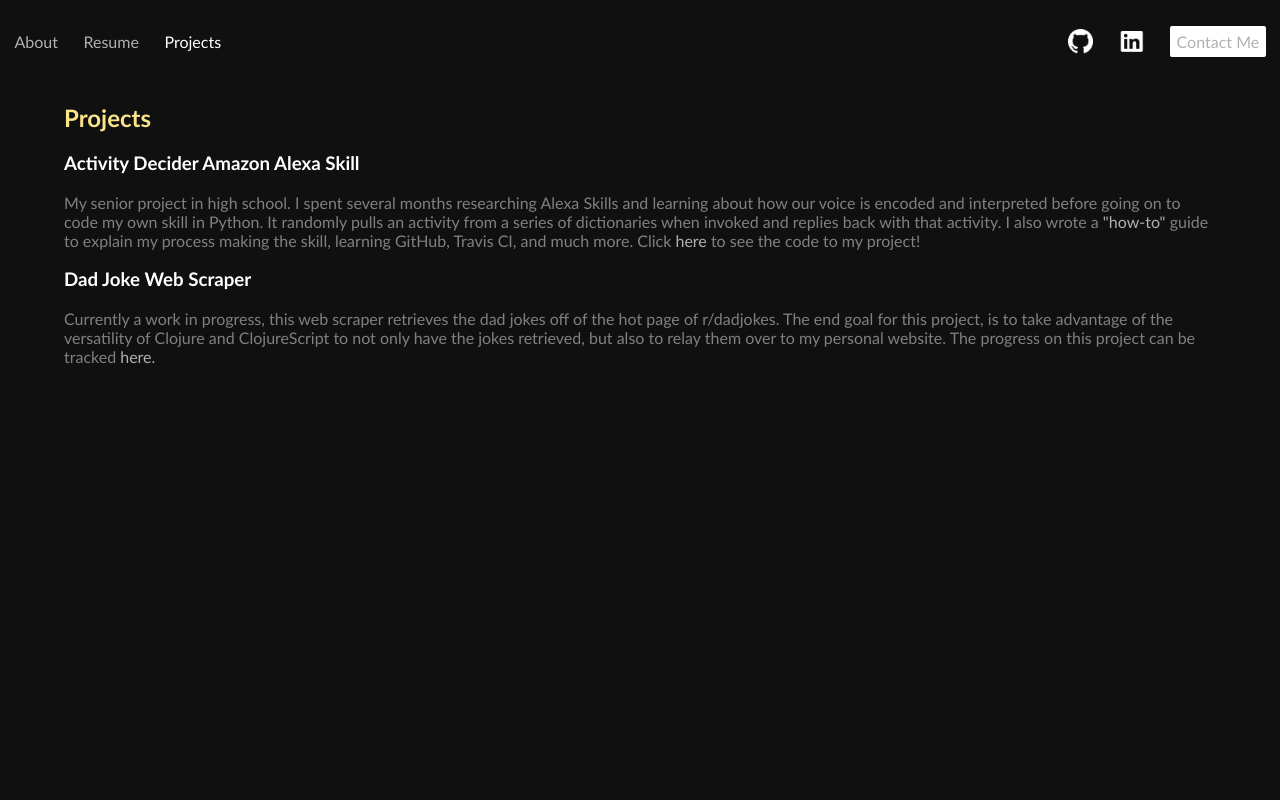
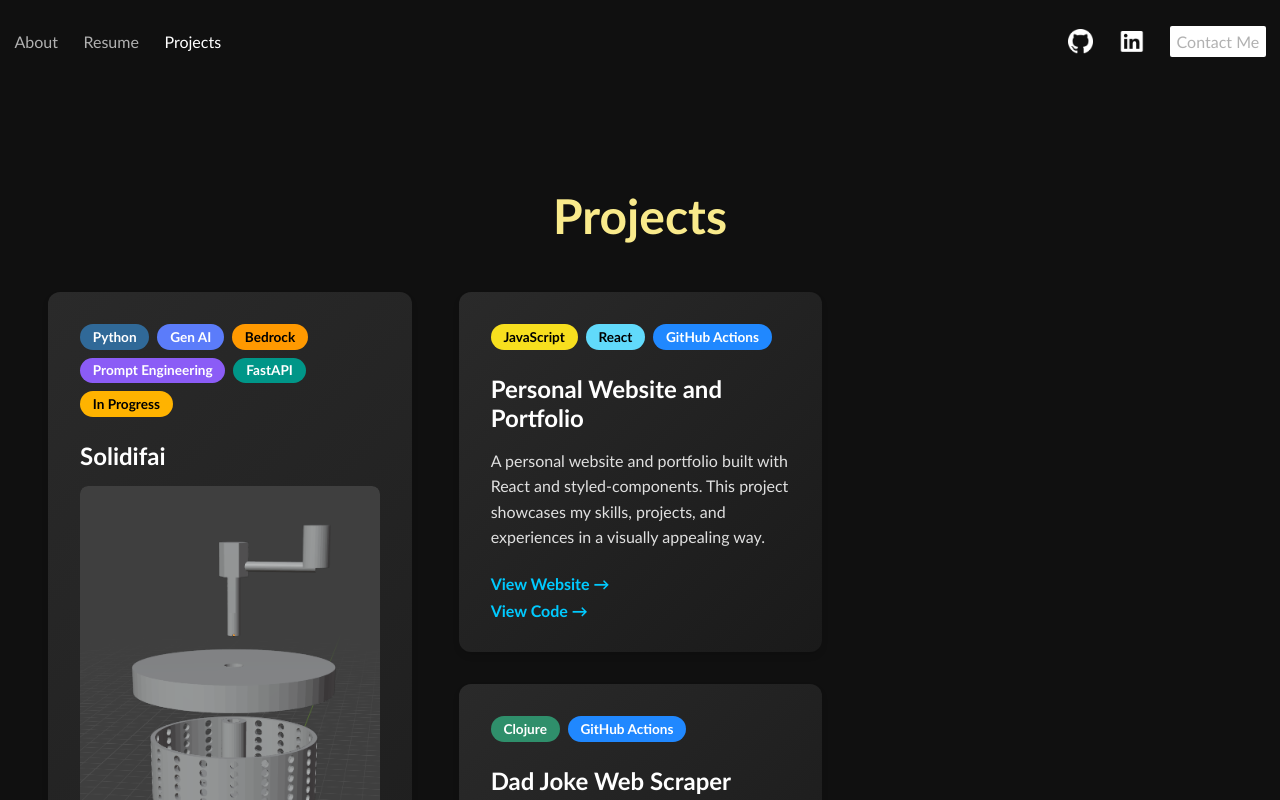
Before and after one commit to avasdowney/avadowney.com, a React (Create React App) app: page /projects in a window 1280 px wide. Shown: the top 800 px of the page. Built offline with nearby package versions, Linux system fonts and the light colour scheme.

Commit message:
make projects have card layout

```diff
--- a/src/components/content/Projects.js
+++ b/src/components/content/Projects.js
@@ -1,28 +1,255 @@
 import React from "react"
 
+import salad_spinner from '../../images/salad_spinner.png';
+
+const projectsContainerStyle = {
+    minHeight: '100vh',
+    padding: '4rem 2rem',
+    display: 'flex',
+    flexDirection: 'column',
+    alignItems: 'center',
+};
+
+const projectsGridStyle = {
+    columnWidth: '320px',
+    columnGap: '2rem',
+    maxWidth: '1200px',
+    width: '100%',
+    marginTop: '2rem',
+};
+
+const projectCardStyle = {
+    background: 'linear-gradient(135deg, #2a2a2a 0%, #1a1a1a 100%)',
+    borderRadius: '12px',
+    padding: '2rem',
+    boxShadow: '0 4px 6px rgba(0,0,0,0.1)',
+    transition: 'transform 0.3s ease, box-shadow 0.3s ease',
+    cursor: 'pointer',
+    opacity: 0,
+    animation: 'fadeInUp 0.6s ease forwards',
+    display: 'inline-block',
+    width: '96%',
+    boxSizing: 'border-box',
+    breakInside: 'avoid',
+    marginBottom: '2rem',
+    marginLeft: '0.5rem',
+    marginRight: '0.5rem',
+};
+
+const tagContainerStyle = {
+    display: 'flex',
+    flexWrap: 'wrap',
+    gap: '0.5rem',
+    marginBottom: '1rem',
+};
+
+const tagColors = {
+    // Proficient Skills
+    'Python': { bg: '#306998', color: '#fff' },
+    'Terraform': { bg: '#7B3FF2', color: '#fff' },
+    'Lambda': { bg: '#FF9900', color: '#000' },
+    'Bedrock': { bg: '#FF9900', color: '#000' },
+    'OpenAI': { bg: '#10A37F', color: '#fff' },
+    'Textract': { bg: '#FF9900', color: '#000' },
+    'Prompt Engineering': { bg: '#8B5CF6', color: '#fff' },
+    'RAG': { bg: '#6366F1', color: '#fff' },
+    'Gen AI': { bg: '#5B7CFA', color: '#fff' },
+    'Data Pipelines': { bg: '#14B8A6', color: '#fff' },
+    'GitHub Copilot': { bg: '#010409', color: '#fff' },
+    'MongoDB': { bg: '#13AA52', color: '#fff' },
+    'Pandas': { bg: '#150458', color: '#fff' },
+    'Numpy': { bg: '#013243', color: '#fff' },
+    'Langchain': { bg: '#1C3144', color: '#fff' },
+    'Langgraph': { bg: '#1C3144', color: '#fff' },
+    'Regex': { bg: '#EC4899', color: '#fff' },
+    // Working Knowledge Skills
+    'JavaScript': { bg: '#F7DF1E', color: '#000' },
+    'TypeScript': { bg: '#3178C6', color: '#fff' },
+    'C#': { bg: '#239120', color: '#fff' },
+    'SQL': { bg: '#CC2927', color: '#fff' },
+    'Java': { bg: '#007396', color: '#fff' },
+    'FastAPI': { bg: '#009688', color: '#fff' },
+    'Docker': { bg: '#2496ED', color: '#fff' },
+    'Kubernetes': { bg: '#326CE5', color: '#fff' },
+    'Dynatrace': { bg: '#0066B3', color: '#fff' },
+    'ELK': { bg: '#005571', color: '#fff' },
+    'React': { bg: '#61DAFB', color: '#000' },
+    'Knowledgebase': { bg: '#FF6B35', color: '#fff' },
+    'AgentCore': { bg: '#6A4C93', color: '#fff' },
+    'Clojure': { bg: '#2F8F6B', color: '#fff' },
+    'GitHub Actions': { bg: '#2088FF', color: '#fff' },
+    // Other tags
+    'In Progress': { bg: '#FFB300', color: '#000' },
+};
+
+const createTagStyle = (tag) => ({
+    backgroundColor: tagColors[tag]?.bg || '#666',
+    color: tagColors[tag]?.color || '#fff',
+    padding: '0.3rem 0.8rem',
+    borderRadius: '20px',
+    fontSize: '0.85rem',
+    fontWeight: '600',
+});
+
 const Projects = () => {
+    const [hoveredCard, setHoveredCard] = React.useState(null);
+
+    const projects = [
+        {
+            id: 1,
+            title: 'Solidifai',
+            description: 'A project inspired by my need to print a fully functional mini salad spinner (which surprisingly did not already exist) and my lack of 3D modeling expertise. This project uses generative AI to create ready-to-print 3D models from natural language prompts.',
+            tags: ['Python', 'Gen AI', 'Bedrock', 'Prompt Engineering', 'FastAPI', 'In Progress'],
+            images: [
+                { src: salad_spinner, alt: 'Salad Spinner 3D Model' },
+            ],
+            links: [
+                { text: 'View Code', url: 'https://github.com/avasdowney/solidifai' },
+                { text: 'View Salad Spinner Model', url: 'https://www.thingiverse.com/thing:7201859'}
+            ],
+        },
+        {
+            id: 2,
+            title: 'Predictive Policing Thesis',
+            description: 'As an increasing number of Artificial Intelligence (AI) systems are ingrained in our day-to-day lives, it is crucial that they are fair and trustworthy. Unfortunately, this is often not the case for predictive policing systems, where there is evidence of bias towards age as well as race and sex leading to many people being mistakenly labeled as likely to be involved in a crime. In a system that already is under criticism for its unjust treatment of minority groups, it is crucial to find ways to mitigate this negative trend. In this work, we explored and evaluated the infusion of domain knowledge in the predictive policing system to minimize the prevailing fairness issues. The experimental results demonstrate an increase in fairness across all of the metrics for all of the protected classes bringing more trust into the predictive policing system by reducing the unfair policing of people.',
+            tags: ['Python', 'Pandas', 'Numpy'],
+            links: [
+                { text: 'View Publication', url: 'https://journals.flvc.org/FLAIRS/article/view/133088' },
+                { text: 'View Code', url: 'https://github.com/avasdowney/predictive_policing_thesis' },
+            ],
+        },
+        {
+            id: 3,
+            title: 'Personal Website and Portfolio',
+            description: 'A personal website and portfolio built with React and styled-components. This project showcases my skills, projects, and experiences in a visually appealing way.',
+            tags: ['JavaScript', 'React', 'GitHub Actions'],
+            links: [
+                { text: 'View Website', url: 'https://avadowney.com' },
+                { text: 'View Code', url: 'https://github.com/avasdowney/avadowney.com' },
+            ],
+        },
+        {
+            id: 4,
+            title: 'Dad Joke Web Scraper',
+            description: 'A project designed to help me learn the basics of Clojure. This web scraper retrieves the dad jokes off of the hot page of r/dadjokes.',
+            tags: ['Clojure', 'GitHub Actions'],
+            links: [
+                { text: 'View Code', url: 'https://github.com/avasdowney/dad-joke-scraper' },
+            ],
+        },
+    ];
+
     return (
-        <header>
-            <div class = "content">
-                <h2 class="rotateColor"> Projects </h2>
-                <p>
-                    <h3> Activity Decider Amazon Alexa Skill </h3>
-                        My senior project in high school. I spent several months researching Alexa Skills
-                        and learning about how our voice is encoded and interpreted before going on to code my
-                        own skill in Python. It randomly pulls an activity from a series of dictionaries
-                        when invoked and replies back with that activity. I also wrote a
-                        <a href="https://docs.google.com/document/d/1mzMih_fTALBqf-PJeg5t31mxPpvH9n41RUF_D3mPWJc/edit" target='_blank' rel='noreferrer'> "how-to" </a>
-                        guide to explain my process making the skill, learning GitHub, Travis CI, and much more.
-                        Click <a href="https://github.com/avasdowney/alexa-decision-maker" target='_blank' rel='noreferrer'> here </a>
-                        to see the code to my project!
-                    <h3> Dad Joke Web Scraper </h3>
-                        Currently a work in progress, this web scraper retrieves the dad jokes off of the hot page
-                        of r/dadjokes. The end goal for this project, is to take advantage of the versatility of
-                        Clojure and ClojureScript to not only have the jokes retrieved, but also to relay them over
-                        to my personal website. The progress on this project can be tracked <a href="https://github.com/avasdowney/dad-joke-scraper" target='_blank' rel='noreferrer'> here.</a>
-                </p>
+        <div style={projectsContainerStyle}>
+            <style>
+                {`
+                    @keyframes fadeInUp {
+                        from {
+                            opacity: 0;
+                            transform: translateY(30px);
+                        }
+                        to {
+                            opacity: 1;
+                            transform: translateY(0);
+                        }
+                    }
+                    .projects-grid {
+                        column-width: 320px;
+                        column-gap: 2rem;
+                    }
+                    @media (max-width: 768px) {
+                        .projects-grid {
+                            column-count: 1;
+                            column-width: auto;
+                        }
+                    }
+                    @media (min-width: 769px) and (max-width: 1024px) {
+                        .projects-grid {
+                            column-count: 2;
+                        }
+                    }
+                `}
+            </style>
+            <h2 className="rotateColor" style={{ fontSize: '3rem', marginBottom: '1rem' }}>Projects</h2>
+            <div style={projectsGridStyle} className="projects-grid">
+                {projects.map((project, index) => (
+                    <div
+                        key={project.id}
+                        style={{
+                            ...projectCardStyle,
+                            animationDelay: `${index * 0.2}s`,
+                            transform: hoveredCard === project.id ? 'translateY(-8px)' : 'translateY(0)',
+                            boxShadow: hoveredCard === project.id
+                                ? '0 12px 24px rgba(0,0,0,0.3)'
+                                : '0 4px 6px rgba(0,0,0,0.1)',
+                        }}
+                        onMouseEnter={() => setHoveredCard(project.id)}
+                        onMouseLeave={() => setHoveredCard(null)}
+                    >
+                        <div style={tagContainerStyle}>
+                            {project.tags.map((tag, i) => (
+                                <span key={i} style={createTagStyle(tag)}>
+                                    {tag}
+                                </span>
+                            ))}
+                        </div>
+                        <h3 style={{
+                            color: '#fff',
+                            fontSize: '1.5rem',
+                            marginBottom: '1rem',
+                            fontWeight: '600',
+                        }}>
+                            {project.title}
+                        </h3>
+                        {project.images && project.images.length > 0 && (
+                            <div style={{ marginBottom: '1rem', borderRadius: '8px', overflow: 'hidden' }}>
+                                {project.images.map((image, i) => (
+                                    <img
+                                        key={i}
+                                        src={image.src}
+                                        alt={image.alt}
+                                        style={{
+                                            width: '100%',
+                                            height: 'auto',
+                                            display: 'block',
+                                            borderRadius: '8px',
+                                        }}
+                                    />
+                                ))}
+                            </div>
+                        )}
+                        <p style={{
+                            color: '#e0e0e0',
+                            lineHeight: '1.6',
+                            marginBottom: '1.5rem',
+                        }}>
+                            {project.description}
+                        </p>
+                        <div style={{ display: 'flex', flexDirection: 'column', gap: '0.5rem', alignItems: 'flex-start' }}>
+                            {project.links.map((link, i) => (
+                                <a
+                                    key={i}
+                                    href={link.url}
+                                    target="_blank"
+                                    rel="noreferrer"
+                                    style={{
+                                        color: '#00caff',
+                                        textDecoration: 'none',
+                                        fontWeight: '600',
+                                        transition: 'color 0.2s',
+                                        display: 'inline-block',
+                                    }}
+                                    onMouseEnter={(e) => e.target.style.color = '#fff'}
+                                    onMouseLeave={(e) => e.target.style.color = '#00caff'}
+                                >
+                                    {link.text} →
+                                </a>
+                            ))}
+                        </div>
+                    </div>
+                ))}
             </div>
-        </header>
+        </div>
     )
 }
 
```
Also changed, not shown: src/images/salad_spinner.png (added).
